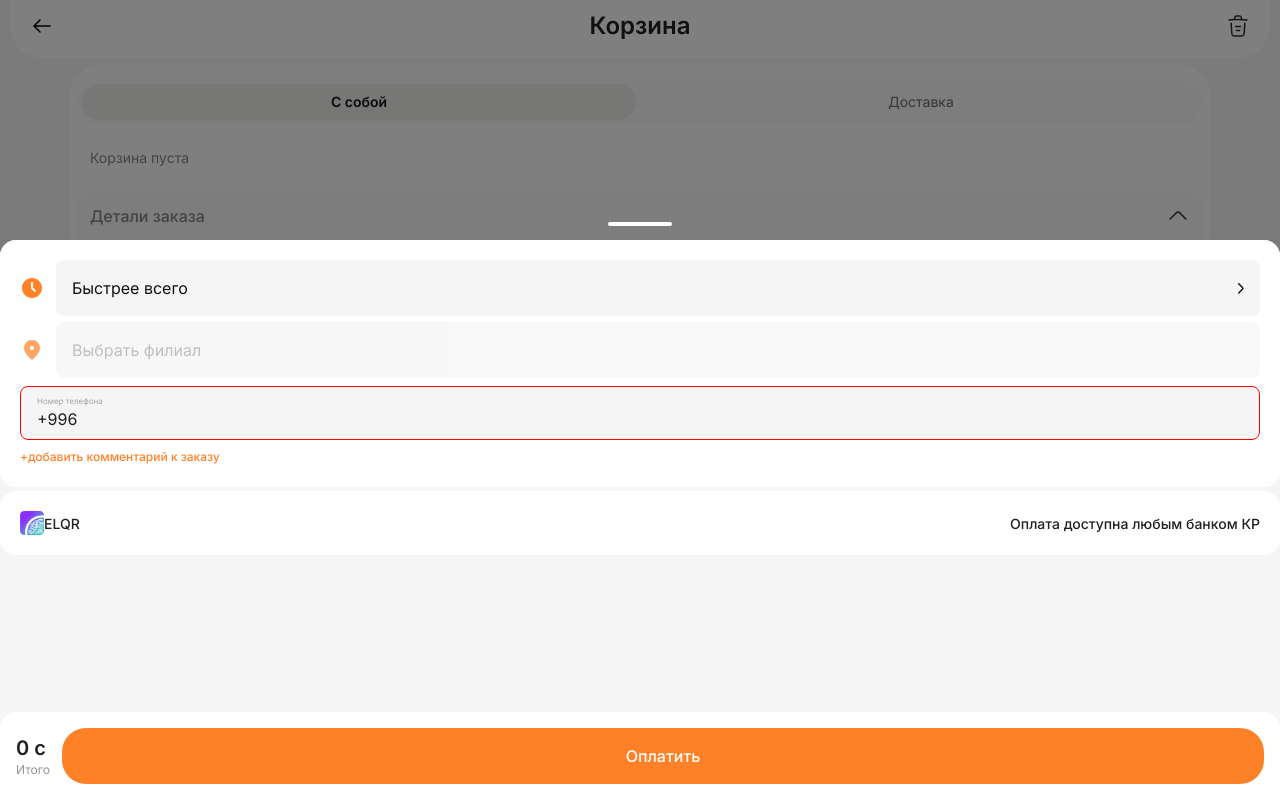
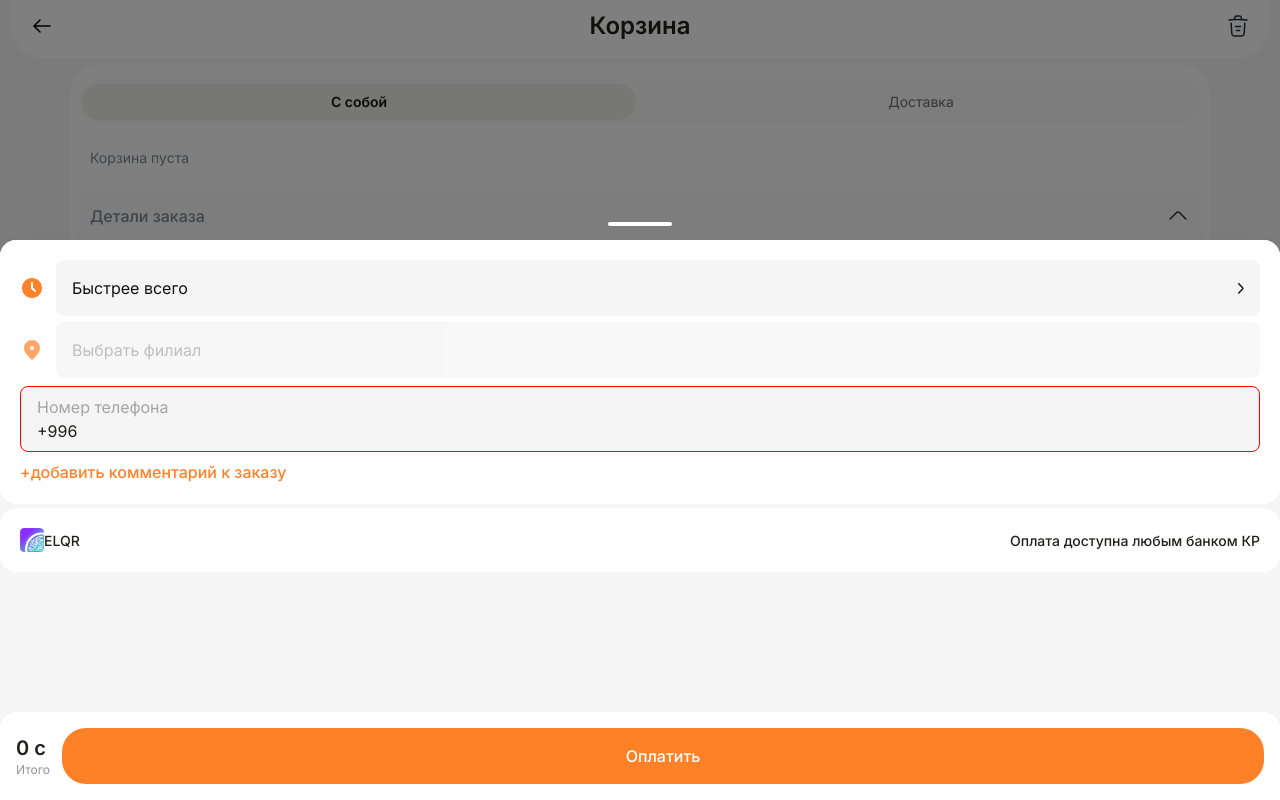
Before and after one commit to Seitek2002/imenu-re-design, a Next.js app: page /scan/basket in a window 1280 px wide. Both pictures are taken after a click on the button "К оформлению". Built offline with nearby package versions, Linux system fonts and the light colour scheme.

Commit message:
changed-text-size

```diff
--- a/src/app/(home)/[venue]/basket/_components/Drawer/DrawerCheckout.tsx
+++ b/src/app/(home)/[venue]/basket/_components/Drawer/DrawerCheckout.tsx
@@ -264,7 +264,7 @@ const DrawerCheckout: FC<IProps> = ({ sheetOpen, closeSheet }) => {
                       className={`bg-[#F5F5F5] flex flex-col rounded-lg py-2 px-4 ${shaking && isStreetInvalid ? 'shake-animate' : ''}`}
                       style={{ border: isStreetInvalid ? '1px solid red' : undefined }}
                     >
-                      <span className='text-[#A4A4A4] text-[8px]'>Улица</span>
+                      <span className='text-[#A4A4A4] text-[16px]'>Улица</span>
                       <input
                         id='deliveryStreet'
                         type='text'
@@ -276,7 +276,7 @@ const DrawerCheckout: FC<IProps> = ({ sheetOpen, closeSheet }) => {
                     </label>
                     <div className='grid grid-cols-3 gap-2 mt-2'>
                       <label className='bg-[#F5F5F5] flex flex-col rounded-lg py-2 px-4'>
-                        <span className='text-[#A4A4A4] text-[8px]'>Подъезд</span>
+                        <span className='text-[#A4A4A4] text-[16px]'>Подъезд</span>
                         <input
                           type='text'
                           value={deliveryEntrance}
@@ -285,7 +285,7 @@ const DrawerCheckout: FC<IProps> = ({ sheetOpen, closeSheet }) => {
                         />
                       </label>
                       <label className='bg-[#F5F5F5] flex flex-col rounded-lg py-2 px-4'>
-                        <span className='text-[#A4A4A4] text-[8px]'>Этаж</span>
+                        <span className='text-[#A4A4A4] text-[16px]'>Этаж</span>
                         <input
                           type='text'
                           value={deliveryFloor}
@@ -294,7 +294,7 @@ const DrawerCheckout: FC<IProps> = ({ sheetOpen, closeSheet }) => {
                         />
                       </label>
                       <label className='bg-[#F5F5F5] flex flex-col rounded-lg py-2 px-4'>
-                        <span className='text-[#A4A4A4] text-[8px]'>Квартира</span>
+                        <span className='text-[#A4A4A4] text-[16px]'>Квартира</span>
                         <input
                           type='text'
                           value={deliveryApartment}
@@ -310,7 +310,7 @@ const DrawerCheckout: FC<IProps> = ({ sheetOpen, closeSheet }) => {
                   className={`bg-[#F5F5F5] flex flex-col rounded-lg mt-2 py-2 px-4 ${shaking && isPhoneInvalid ? 'shake-animate' : ''}`}
                   style={{ border: isPhoneInvalid ? '1px solid red' : undefined }}
                 >
-                  <span className='text-[#A4A4A4] text-[8px]'>
+                  <span className='text-[#A4A4A4] text-[16px]'>
                     Номер телефона
                   </span>
                   <input
@@ -323,7 +323,7 @@ const DrawerCheckout: FC<IProps> = ({ sheetOpen, closeSheet }) => {
                 </label>
                 <button
                   type='button'
-                  className='text-[#FF8128] text-[12px] font-medium mt-2'
+                  className='text-[#FF8128] text-[16px] font-medium mt-2'
                   onClick={() => setShowComment((v) => !v)}
                 >
                   {showComment ? 'Скрыть комментарий' : '+добавить комментарий к заказу'}
@@ -333,7 +333,7 @@ const DrawerCheckout: FC<IProps> = ({ sheetOpen, closeSheet }) => {
                     htmlFor='orderComment'
                     className='bg-[#F5F5F5] flex flex-col rounded-lg mt-2 py-2 px-4'
                   >
-                    <span className='text-[#A4A4A4] text-[8px]'>Комментарий</span>
+                    <span className='text-[#A4A4A4] text-[16px]'>Комментарий</span>
                     <input
                       id='orderComment'
                       type='text'
```
